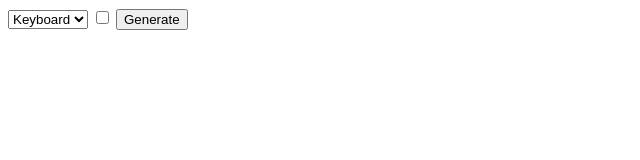
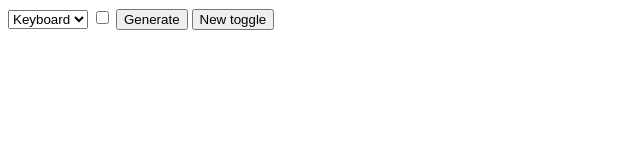
Before and after one commit to Douile/logitech-toggle-keys, a plain HTML site: page generator.html in a window 1280 px wide. Shown: the whole page, without its empty margins (0-640 px from the left). Drawn offline with Linux system fonts and the light colour scheme.

Commit message:
Update generator.html

```diff
--- a/generator.html
+++ b/generator.html
@@ -3,10 +3,13 @@
 <title>TK Generator</title>
 </head>
 <body>
-<form>
+<form id="formwrapper">
 <select name="configuration" value="Keyboard"><option>Keyboard</option><option>Mouse</option></select>
 <input type="checkbox" name="verboose">
 <input type="submit" value="Generate">
+<button id="add-row">New toggle</button>
+<div id="toggles" />
 </form>
+<script src="generator.js" />
 </body>
 </html>
```
